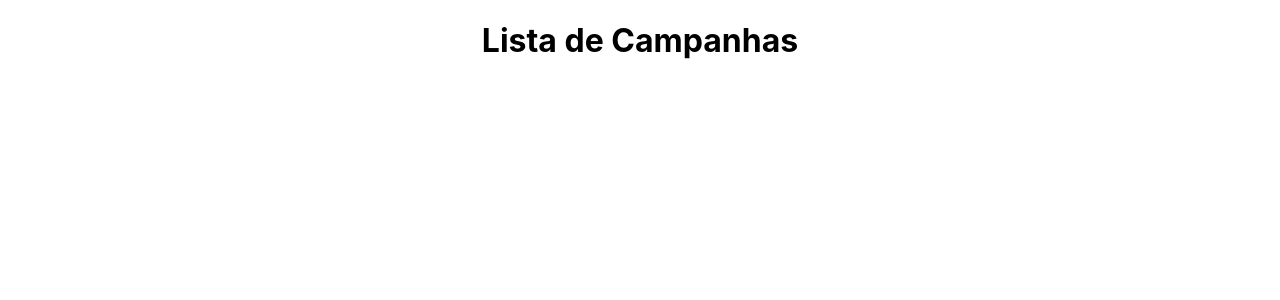
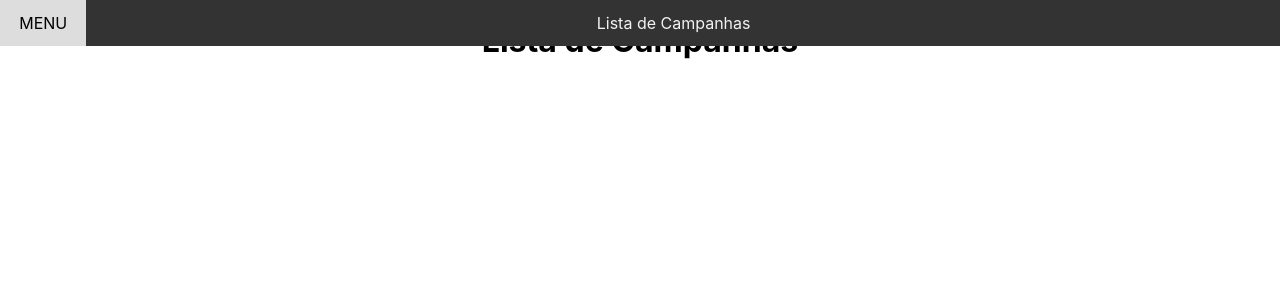
Before and after one commit to woliveira82/leadpage-front, a React (Create React App) app: page /campaign-list in a window 1280 px wide. Shown: the top 300 px of the page. Built offline with nearby package versions, Linux system fonts and the light colour scheme.

Commit message:
feat: creation of topbar

```diff
--- a/src/components/TopBar/index.tsx
+++ b/src/components/TopBar/index.tsx
@@ -1,8 +1,14 @@
 import React from 'react';
-import { Background } from './styles';
+import { Bar, Link, Path } from './styles';
 
-export const TopBar:React.FC = () => (
-    <Background>
-        Top Bar
-    </Background>
+type Props = {
+    title: string,
+    noMenu?: boolean
+}
+
+export const TopBar:React.FC<Props> = ({ title, noMenu }: Props) => (
+    <Bar>
+        { !noMenu ? <Link href='#menu'>MENU</Link> : null }
+        <Path>{ title }</Path>
+    </Bar>
 );
--- a/src/components/TopBar/styles.ts
+++ b/src/components/TopBar/styles.ts
@@ -1,9 +1,31 @@
 import styled from 'styled-components';
 
-export const Background = styled.div`
-    height: 1.6rem;
+export const Bar = styled.div`
+    overflow: hidden;
+    background-color: #333333;
+    position: fixed;
+    top: 0;
     width: 100%;
-    display: flex;
-    padding: 0.8rem;
-    background: #689EAD;
 `;
+
+export const Link = styled.a`
+    float: left;
+    display: block;
+    color: #f2f2f2;
+    text-align: center;
+    padding: 0.8rem 1.2rem;
+    text-decoration: none;
+    &:hover {
+        background: #dddddd;
+        color: #000000;
+    }
+`;
+
+export const Path = styled.div`
+    float: center;
+    display: block;
+    color: #f2f2f2;
+    text-align: center;
+    padding: 0.8rem 1.2rem;
+    text-decoration: none;
+`;
--- a/src/pages/CampaignList/index.tsx
+++ b/src/pages/CampaignList/index.tsx
@@ -1,5 +1,9 @@
 import React from 'react'
+import { TopBar } from '../../components/TopBar';
 
 export const CampaignList:React.FC = () => (
-    <h1>Lista de Campanhas</h1>
+    <>
+        <TopBar title="Lista de Campanhas" />
+        <h1>Lista de Campanhas</h1>
+    </>
 );
--- a/src/pages/Login/index.tsx
+++ b/src/pages/Login/index.tsx
@@ -3,7 +3,8 @@ import { TopBar } from '../../components/TopBar';
 
 export const Login:React.FC = () => (
     <>
-        <TopBar />
+        <TopBar title="Login" noMenu={ true } />
         <h1>Login</h1>
+        <a href="/campaign-list">lista de campanha</a>
     </>
 );
```
